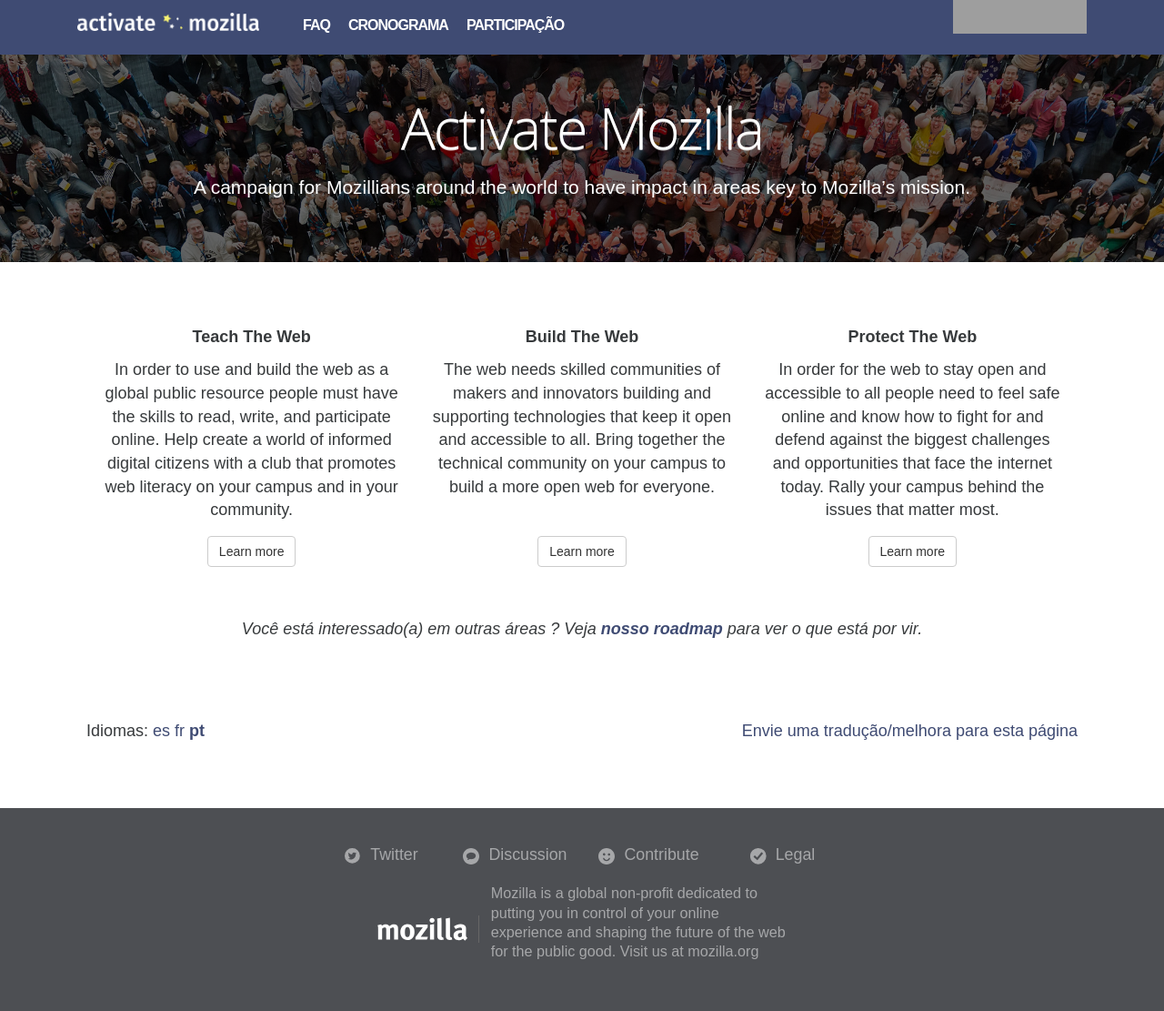
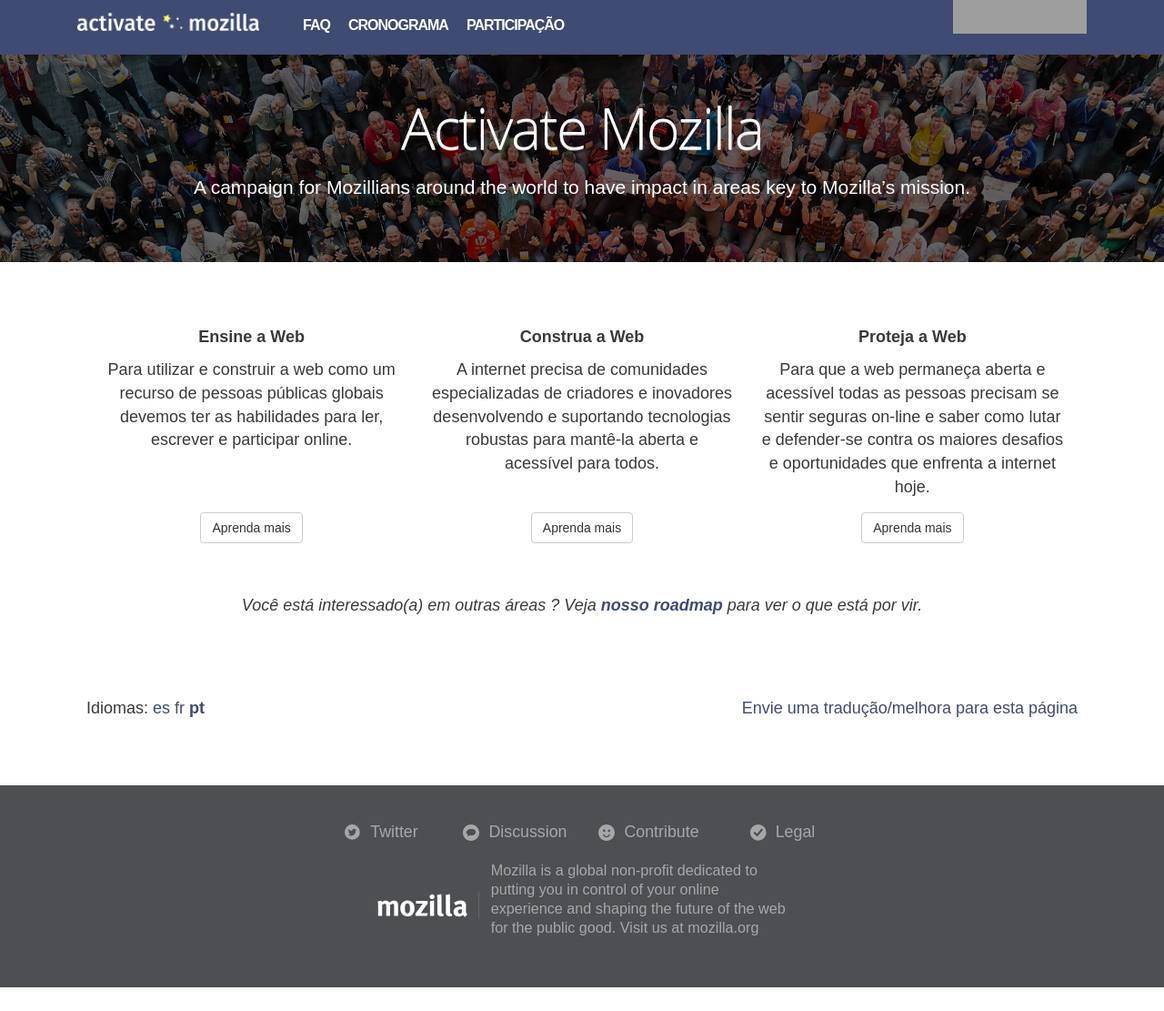
Before and after one commit to mozilla/activate.mozilla.community, a Jekyll site: the page built from _pages/pt/index.md, in a window 1280 px wide. Shown: the whole page at 91% size. Built offline with Jekyll 4.4.1, drawn with Linux system fonts in a browser that asks for light colours; some web fonts are replaced; after the commit the page ends 1085 px from its top, so only the background shows below that; grey boxes are pictures that could not be loaded.

Commit message:
PT Translation

```diff
--- a/_pages/pt/index.md
+++ b/_pages/pt/index.md
@@ -7,28 +7,28 @@
 ---
 
 {:action1: .col-md-4 .area}
-<span>Teach The Web</span>
-In order to use and build the web as a global public resource people must have the skills to read, write, and participate online. Help create a world of informed digital citizens with a club that promotes web literacy on your campus and in your community.
+<span>Ensine a Web</span>
+Para utilizar e construir a web como um recurso de pessoas públicas globais devemos ter as habilidades para ler, escrever e participar online.
 {: action1}
 
 {:action2: .col-md-4 .area}
-<span>Build The Web</span>
-The web needs skilled communities of makers and innovators building and supporting technologies that keep it open and accessible to all. Bring together the technical community on your campus to build a more open web for everyone.
+<span>Construa a Web</span>
+A internet precisa de comunidades especializadas de criadores e inovadores desenvolvendo e suportando tecnologias robustas para mantê-la aberta e acessível para todos.
 {: action2}
 
 {:action3: .col-md-4 .area}
-<span>Protect The Web</span>
-In order for the web to stay open and accessible to all people need to feel safe online and know how to fight for and defend against the biggest challenges and opportunities that face the internet today. Rally your campus behind the issues that matter most.
+<span>Proteja a Web</span>
+Para que a web permaneça aberta e acessível todas as pessoas precisam se sentir seguras on-line e saber como lutar e defender-se contra os maiores desafios e oportunidades que enfrenta a internet hoje.
 {: action3}
 
 {: .col-md-4}
-<a class="btn btn-default" href="/activities/" role="button">Learn more</a>
+<a class="btn btn-default" href="/activities/" role="button">Aprenda mais</a>
 
 {: .col-md-4}
-<a class="btn btn-default" href="/activities/" role="button">Learn more</a>
+<a class="btn btn-default" href="/activities/" role="button">Aprenda mais</a>
 
 {: .col-md-4}
-<a class="btn btn-default" href="/activities/" role="button">Learn more</a>
+<a class="btn btn-default" href="/activities/" role="button">Aprenda mais</a>
 
 {: .clearfix}
 &nbsp;
```
